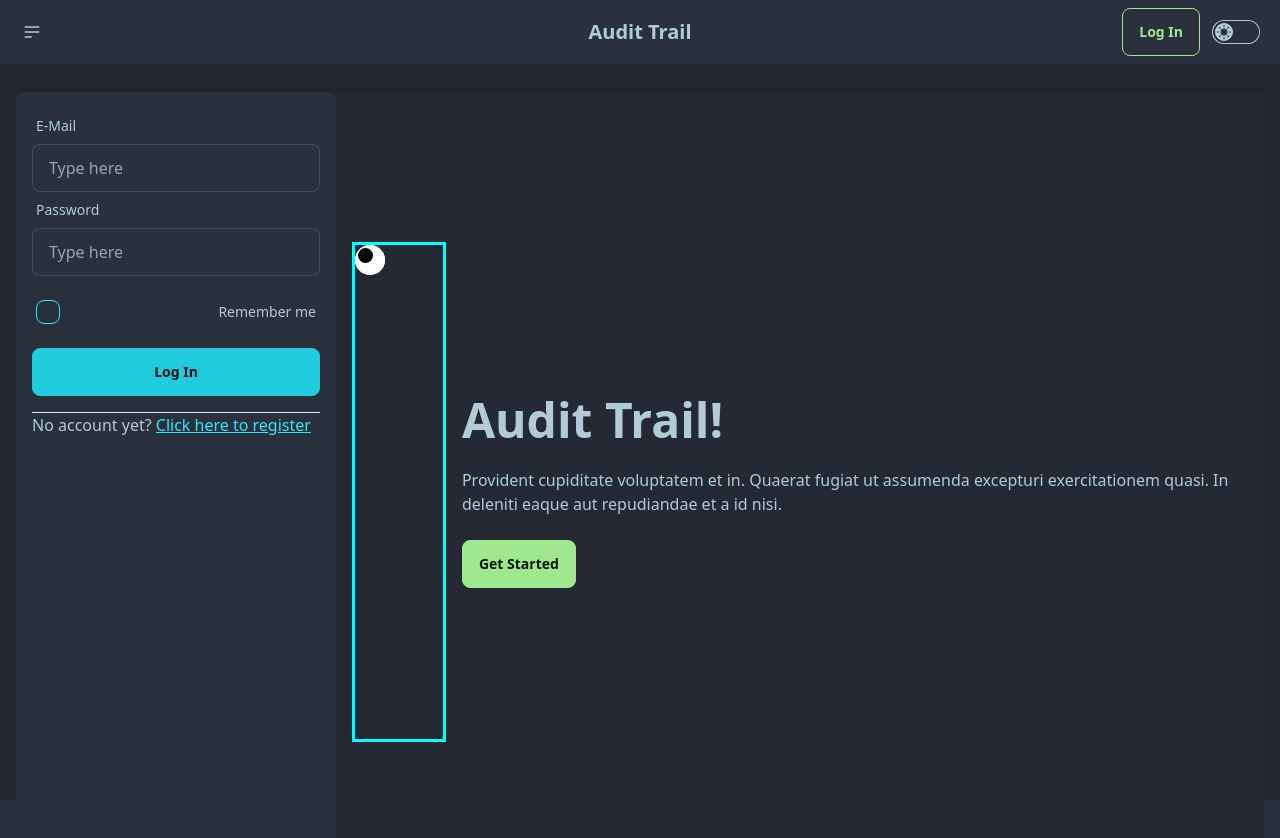
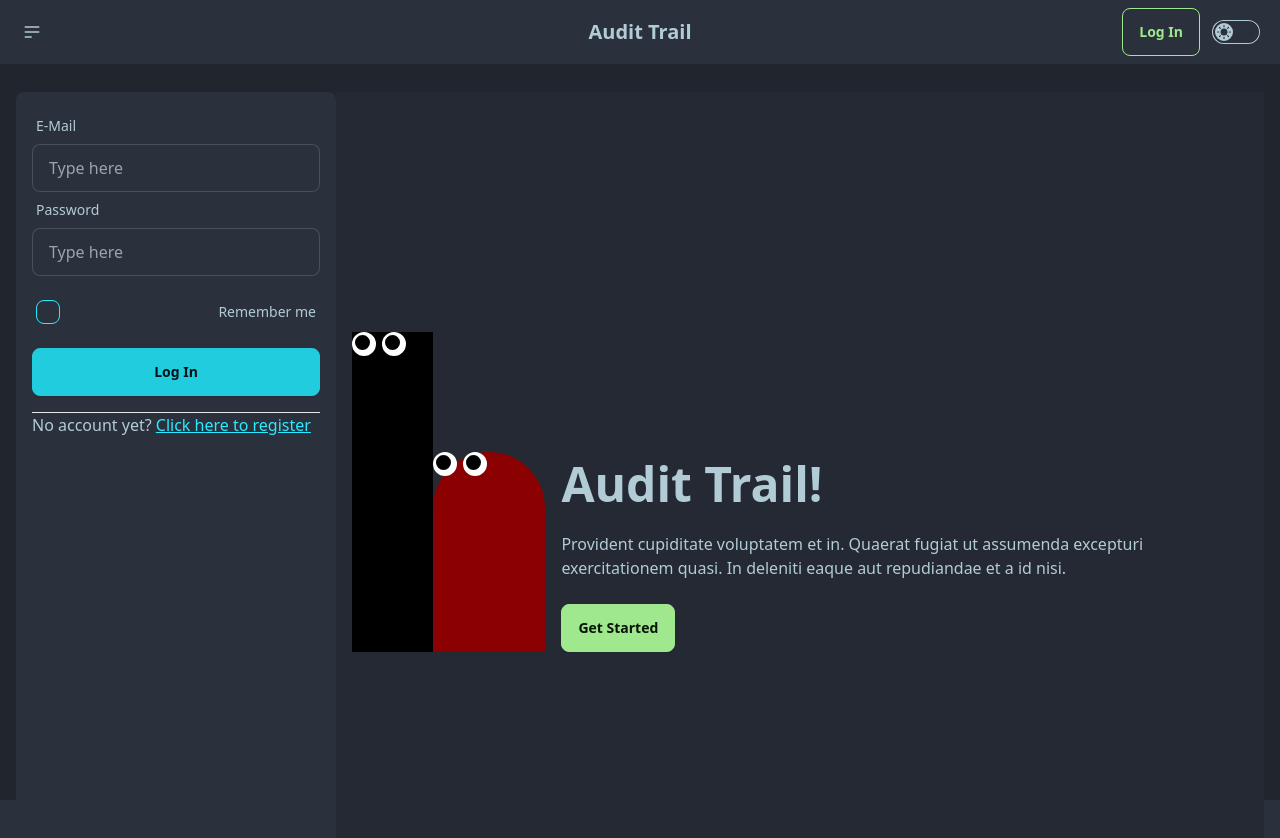
Before and after one commit to lukaswanner/audit-trail, a SvelteKit app: page /login in a window 1280 px wide. Shown: the top 838 px of the page. Built offline with nearby package versions, Linux system fonts and the light colour scheme.

Commit message:
feature: another creature fix reloading bug

```diff
--- a/src/routes/login/+page.svelte
+++ b/src/routes/login/+page.svelte
@@ -5,13 +5,14 @@
 	let closeToast = false;
 
 	function getMousePosition() {
+		if (typeof window !== 'undefined') {
 			window.addEventListener('mousemove', (event) => {
 				const eyesLeft = document.querySelector('.eyesLeft');
 				if (eyesLeft) {
 					const mouseX = event.clientX;
 					const mouseY = event.clientY;
 					const y = 5 + (mouseY * 2) / 100;
-				const x = 75 - (mouseX * 4) / 100;
+					const x = 75 - (mouseX * 2) / 100;
 					eyesLeft.style.top = `${y}%`;
 					eyesLeft.style.right = `${x}%`;
 				}
@@ -20,7 +21,7 @@
 					const mouseX = event.clientX;
 					const mouseY = event.clientY;
 					const y = 5 + (mouseY * 2) / 100;
-				const x = 55 - (mouseX * 4) / 100;
+					const x = 55 - (mouseX * 2) / 100;
 					eyesRight.style.top = `${y}%`;
 					eyesRight.style.right = `${x}%`;
 				}
@@ -44,7 +45,47 @@
 					eyeL.style.top = `${y}%`;
 					eyeL.style.right = `${x}%`;
 				}
+
+				const eyesLeftRed = document.querySelector('.eyesLeftRed');
+				if (eyesLeft) {
+					const mouseX = event.clientX;
+					const mouseY = event.clientY;
+					const y = 5 + (mouseY * 2) / 100;
+					const x = 75 - (mouseX * 2) / 100;
+					eyesLeftRed.style.top = `${y}%`;
+					eyesLeftRed.style.right = `${x}%`;
+				}
+				const eyesRightRed = document.querySelector('.eyesRightRed');
+				if (eyesRight) {
+					const mouseX = event.clientX;
+					const mouseY = event.clientY;
+					const y = 5 + (mouseY * 2) / 100;
+					const x = 55 - (mouseX * 2) / 100;
+					eyesRightRed.style.top = `${y}%`;
+					eyesRightRed.style.right = `${x}%`;
+				}
+
+				const eyeRRed = document.querySelector('.eyeRRed');
+				if (eyeRRed) {
+					const mouseX = event.clientX;
+					const mouseY = event.clientY;
+					const y = 5 + (mouseY * 2) / 100;
+					const x = 55 - (mouseX * 4) / 100;
+					eyeRRed.style.top = `${y}%`;
+					eyeRRed.style.right = `${x}%`;
+				}
+
+				const eyeLRed = document.querySelector('.eyeLRed');
+				if (eyeLRed) {
+					const mouseX = event.clientX;
+					const mouseY = event.clientY;
+					const y = 5 + (mouseY * 2) / 100;
+					const x = 55 - (mouseX * 4) / 100;
+					eyeLRed.style.top = `${y}%`;
+					eyeLRed.style.right = `${x}%`;
+				}
 			});
+		}
 	}
 
 	getMousePosition();
@@ -81,13 +122,21 @@
 <div class="flex">
 	<LoginCard bind:successfulLogIn bind:closeToast />
 	<div class="hero min-h-screen bg-base-200">
-		<div class="hero-content flex-col lg:flex-row">
-			<div class="test">
+		<div class="hero-content flex-col items-end gap-0 lg:flex-row">
+			<div class="figureBlack">
 				<div class="eyesLeft">
 					<div class="eyeL"></div>
 				</div>
 				<div class="eyesRight">
 					<div class="eyeR"></div>
+				</div>
+			</div>
+			<div class="figureRed mr-4">
+				<div class="eyesLeftRed">
+					<div class="eyeLRed"></div>
+				</div>
+				<div class="eyesRightRed">
+					<div class="eyeRRed"></div>
 				</div>
 			</div>
 			<div>
@@ -103,18 +152,67 @@
 </div>
 
 <style>
-	.test {
+	.figureRed {
+		width: 14vw;
+		height: 25vh;
+		background-color: darkred;
+		position: relative;
+		border-top-right-radius: 5em;
+		border-top-left-radius: 5em
+	}
+
+	.eyesLeftRed {
+		border-radius: 50%;
+		height: 3vh;
+		width: 3vh;
+		border: solid;
+		border-color: white;
+		background-color: white;
+		position: absolute;
+	}
+
+	.eyesRightRed {
+		border-radius: 50%;
+		height: 3vh;
+		width: 3vh;
+		border: solid;
+		border-color: white;
+		background-color: white;
+		position: absolute;
+		margin-left: 30px;
+	}
+
+	.eyeRRed {
+		border-radius: 50%;
+		height: 15px;
+		width: 15px;
+		border: solid;
+		border-color: black;
+		background-color: black;
+		position: absolute;
+	}
+
+	.eyeLRed {
+		border-radius: 50%;
+		height: 15px;
+		width: 15px;
+		border: solid;
+		border-color: black;
+		background-color: black;
+		position: absolute;
+	}
+
+	.figureBlack {
 		width: 10vw;
-		height: 500px;
-		border: solid;
-		border-color: cyan;
+		height: 40vh;
+		background-color: black;
 		position: relative;
 	}
 
 	.eyesLeft {
 		border-radius: 50%;
-		height: 30px;
-		width: 30px;
+		height: 3vh;
+		width: 3vh;
 		border: solid;
 		border-color: white;
 		background-color: white;
@@ -123,12 +221,13 @@
 
 	.eyesRight {
 		border-radius: 50%;
-		height: 30px;
-		width: 30px;
+		height: 3vh;
+		width: 3vh;
 		border: solid;
 		border-color: white;
 		background-color: white;
 		position: absolute;
+		margin-left: 30px;
 	}
 
 	.eyeR {
```
Lines whose indentation alone changed are shown as unchanged.
